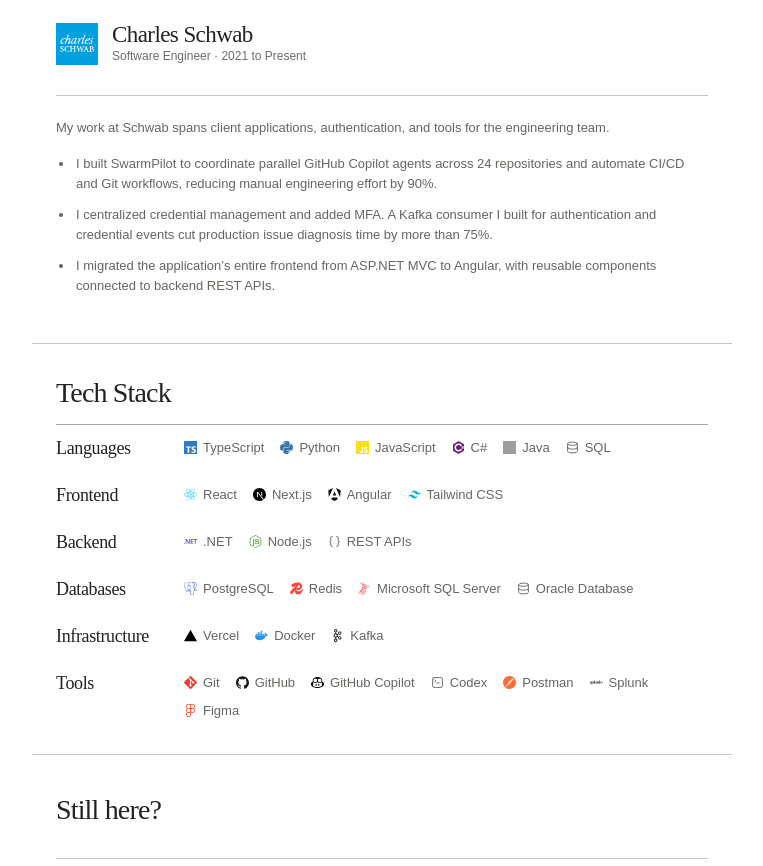
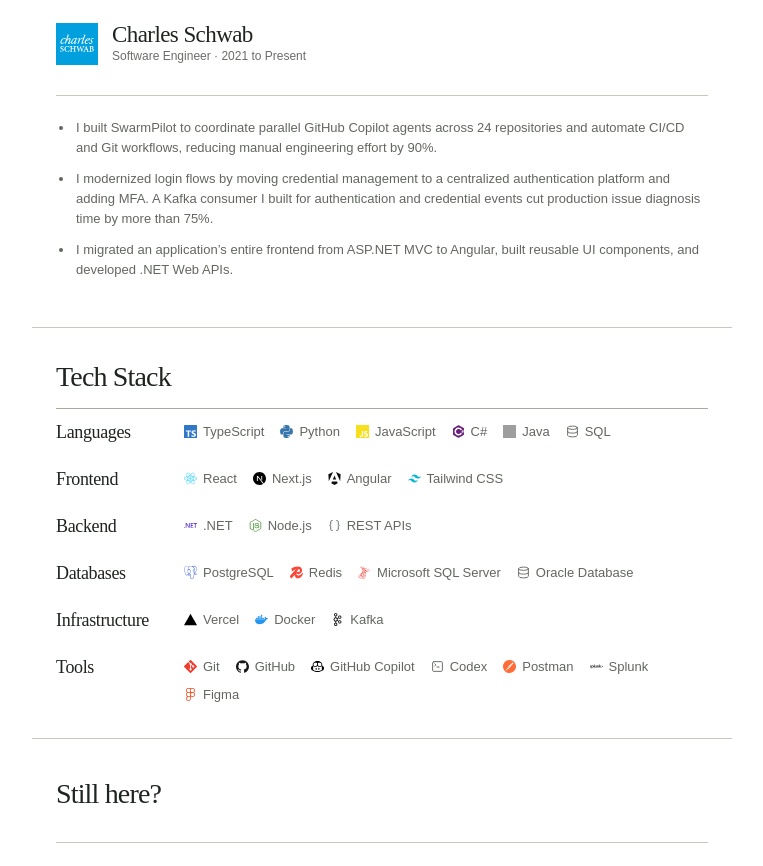
Before and after one commit to timwong101/my-portfolio, a React (Vite) app: page / in a window 1280 px wide. Shown: the part 1246-2112 px from the top of the page, without its empty margins (258-1021 px from the left). Built offline with nearby package versions, Linux system fonts and the light colour scheme; grey boxes are pictures that could not be loaded; a web font is replaced by a local one.

Commit message:
Clarify experience ownership and remove redundant introduction

```diff
--- a/src/App.tsx
+++ b/src/App.tsx
@@ -66,8 +66,8 @@
 
 const experienceHighlights = [
   'I built SwarmPilot to coordinate parallel GitHub Copilot agents across 24 repositories and automate CI/CD and Git workflows, reducing manual engineering effort by 90%.',
-  'I centralized credential management and added MFA. A Kafka consumer I built for authentication and credential events cut production issue diagnosis time by more than 75%.',
-  'I migrated the application’s entire frontend from ASP.NET MVC to Angular, with reusable components connected to backend REST APIs.',
+  'I modernized login flows by moving credential management to a centralized authentication platform and adding MFA. A Kafka consumer I built for authentication and credential events cut production issue diagnosis time by more than 75%.',
+  'I migrated an application’s entire frontend from ASP.NET MVC to Angular, built reusable UI components, and developed .NET Web APIs.',
 ];
 
 function scrollToSection(sectionId?: string) {
@@ -283,7 +283,6 @@
               </div>
             </div>
             <div className="experience-work">
-              <p className="experience-intro">My work at Schwab spans client applications, authentication, and tools for the engineering team.</p>
               <ul className="experience-highlights">
                 {experienceHighlights.map((highlight) => <li key={highlight}>{highlight}</li>)}
               </ul>
--- a/src/index.css
+++ b/src/index.css
@@ -115,7 +115,6 @@
 .experience-company { margin: 0 0 3px; color: var(--text); font-family: var(--font-display); font-size: 23px; font-weight: 400; line-height: 1; letter-spacing: -.025em; }
 .meta { margin: 0; color: var(--muted); font: 12px/1.3 var(--font-body); }
 .experience-work { padding-top: 22px; border-top: 1px solid var(--line); color: var(--body-text); font-size: 13px; line-height: 1.55; }
-.experience-intro { margin: 0 0 16px; }
 .experience-highlights { list-style: disc; margin: 0; padding-left: 18px; }
 .experience-highlights li { padding-left: 2px; }
 .experience-highlights li + li { margin-top: 11px; }
```
